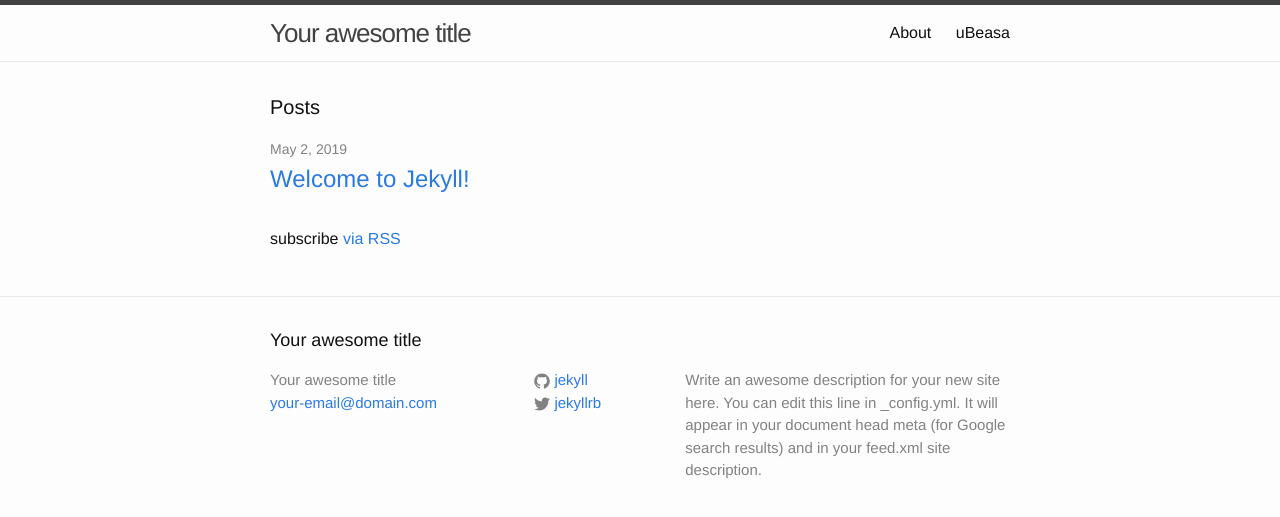
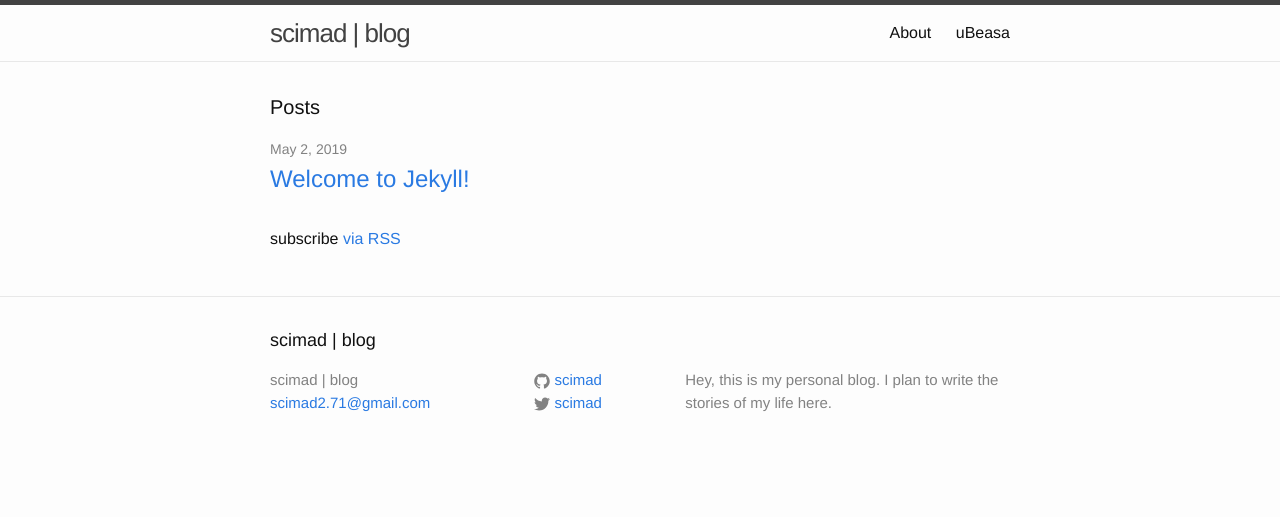
Before and after one commit to scimad/scimad.github.io, a Jekyll site: the page built from index.html, in a window 1280 px wide. Shown: the top 517 px of the page. Built offline with Jekyll 4.4.1, drawn with Linux system fonts in a browser that asks for light colours.

Commit message:
change site settings

```diff
--- a/_config.yml
+++ b/_config.yml
@@ -6,16 +6,14 @@
 # 'jekyll serve'. If you change this file, please restart the server process.
 
 # Site settings
-title: Your awesome title
-email: your-email@domain.com
+title: scimad | blog
+email: scimad2.71@gmail.com
 description: > # this means to ignore newlines until "baseurl:"
-  Write an awesome description for your new site here. You can edit this
-  line in _config.yml. It will appear in your document head meta (for
-  Google search results) and in your feed.xml site description.
+  Hey, this is my personal blog. I plan to write the stories of my life here.
 baseurl: "" # the subpath of your site, e.g. /blog
-url: "http://yourdomain.com" # the base hostname & protocol for your site
-twitter_username: jekyllrb
-github_username:  jekyll
+url: "https://scimad.github.io" # the base hostname & protocol for your site
+twitter_username: scimad
+github_username:  scimad
 
 # Build settings
 markdown: kramdown
```
